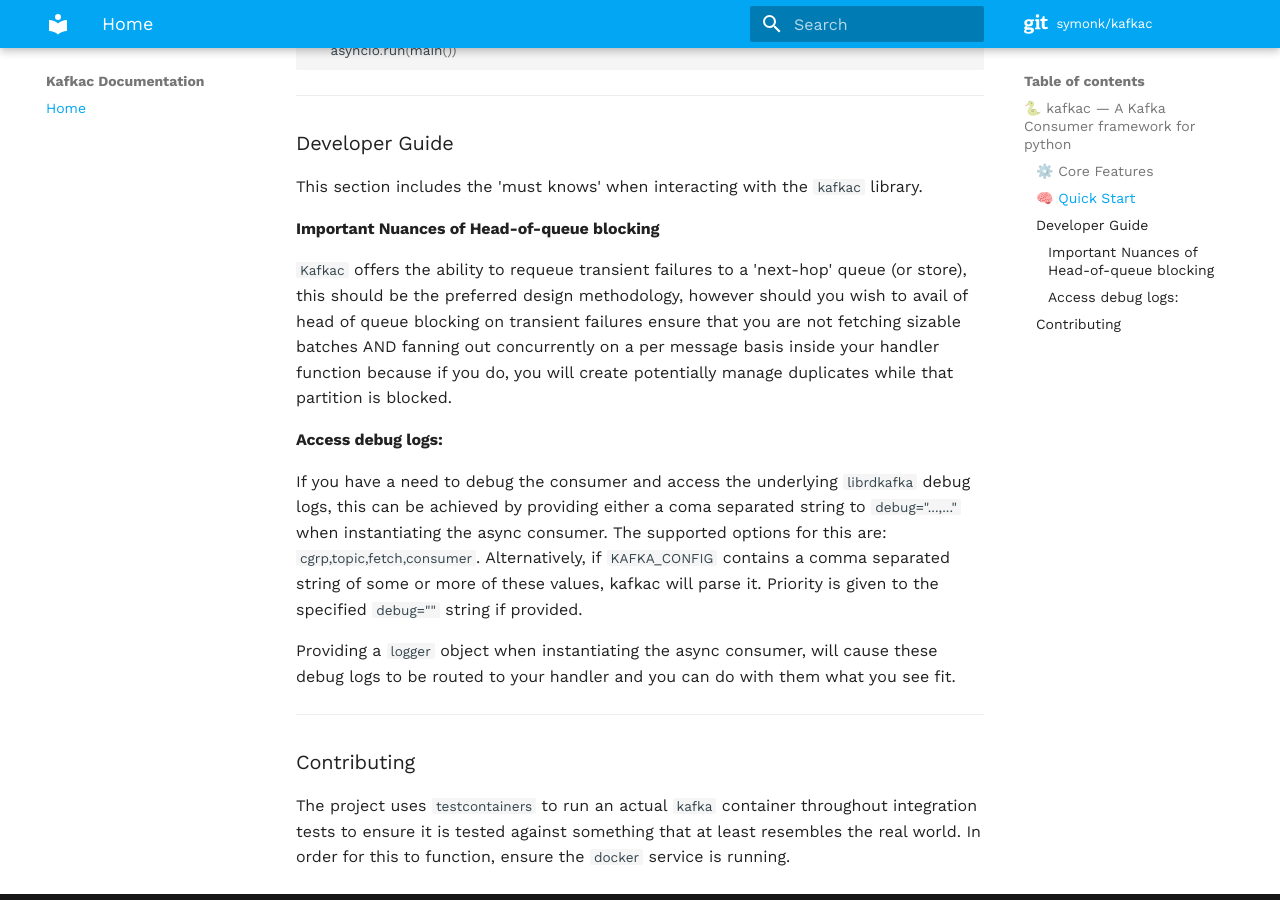
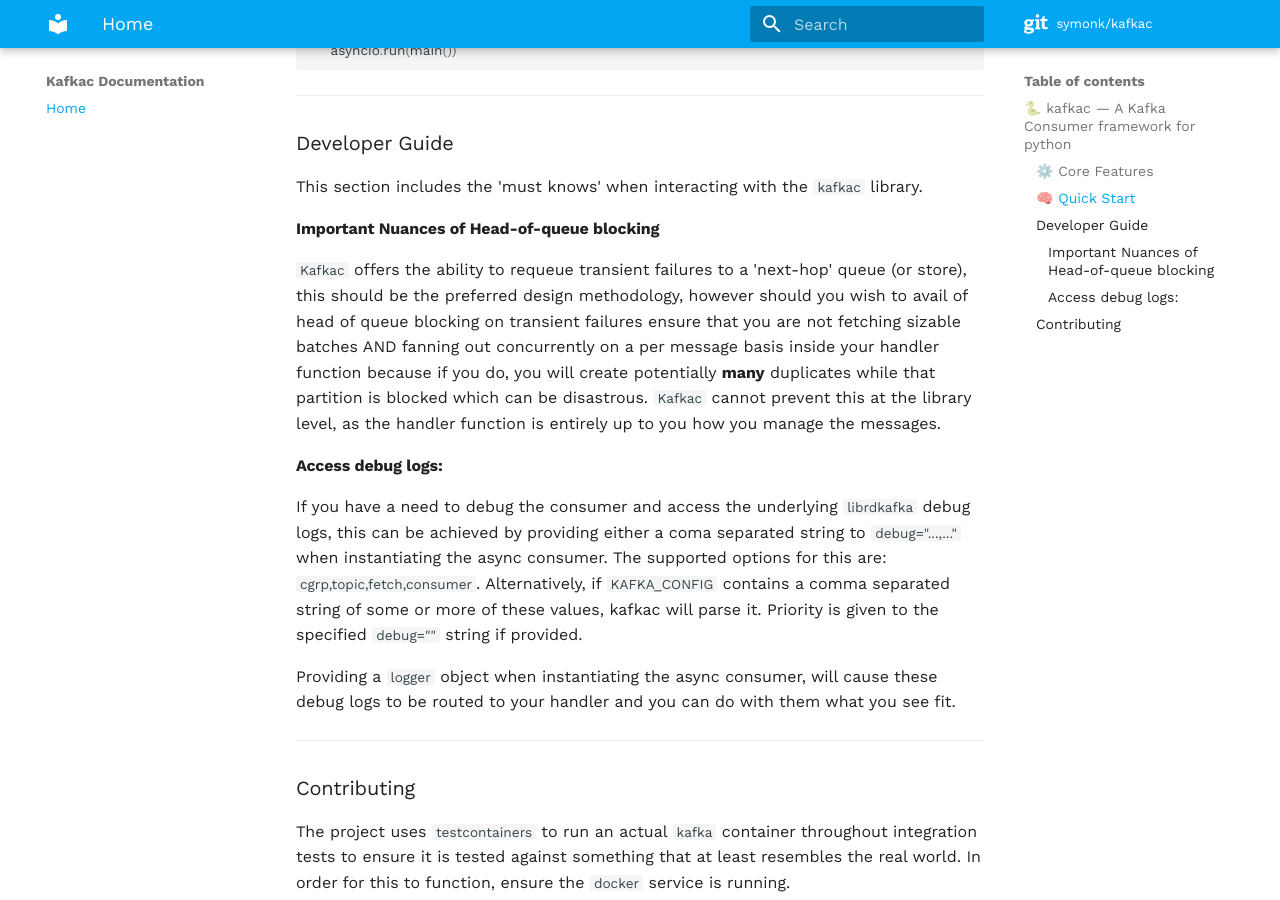
Before and after one commit to symonk/kafkac, an MkDocs documentation site: the page built from docs/index.md, in a window 1280 px wide and 900 px high, scrolled down 1452 px. Built offline with MkDocs 1.6.1 and Material for MkDocs 9.7.7, drawn with Linux system fonts in a browser that asks for light colours; comment, search, counter and statistics services are not loaded.

Commit message:
add warning about using fanned out handlers with `blocking_partitions`

```diff
--- a/docs/index.md
+++ b/docs/index.md
@@ -67,7 +67,9 @@ This section includes the 'must knows' when interacting with the `kafkac` librar
 `Kafkac` offers the ability to requeue transient failures to a 'next-hop' queue (or store), this should be the
 preferred design methodology, however should you wish to avail of head of queue blocking on transient failures
 ensure that you are not fetching sizable batches AND fanning out concurrently on a per message basis inside your
-handler function because if you do, you will create potentially manage duplicates while that partition is blocked.
+handler function because if you do, you will create potentially **many** duplicates while that partition is blocked
+which can be disastrous.  `Kafkac` cannot prevent this at the library level, as the handler function is entirely
+up to you how you manage the messages.
 
 #### Access debug logs:
 
```
